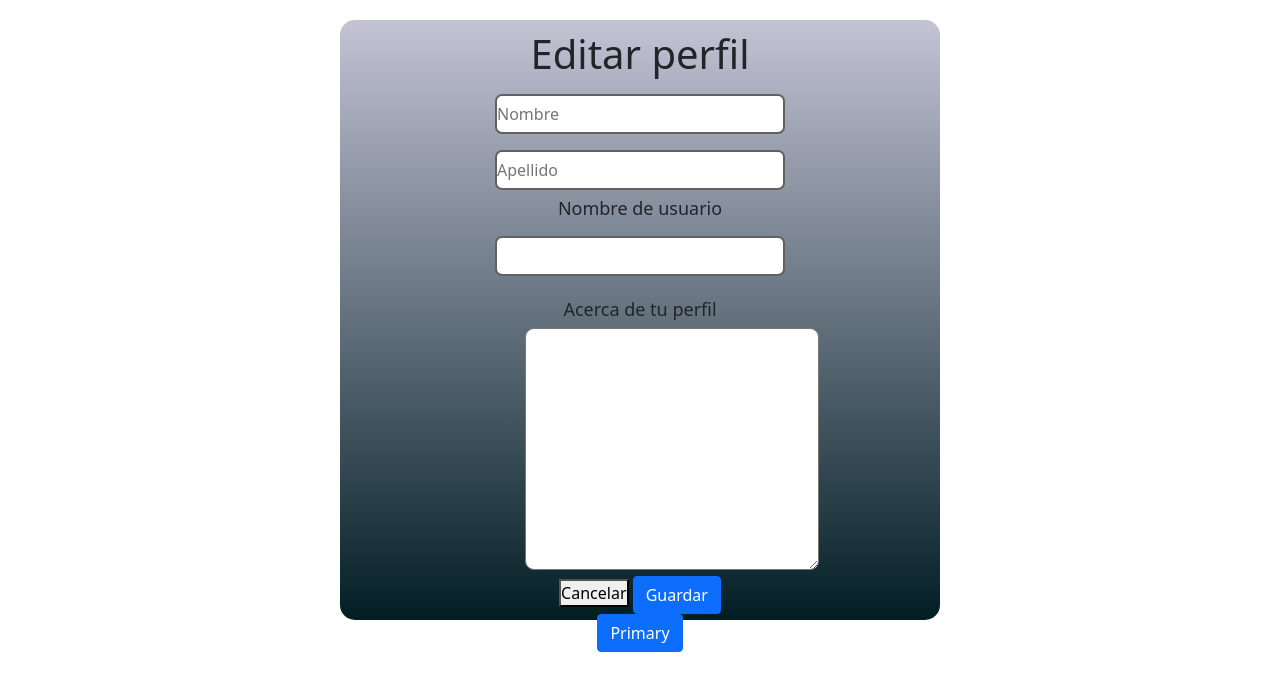
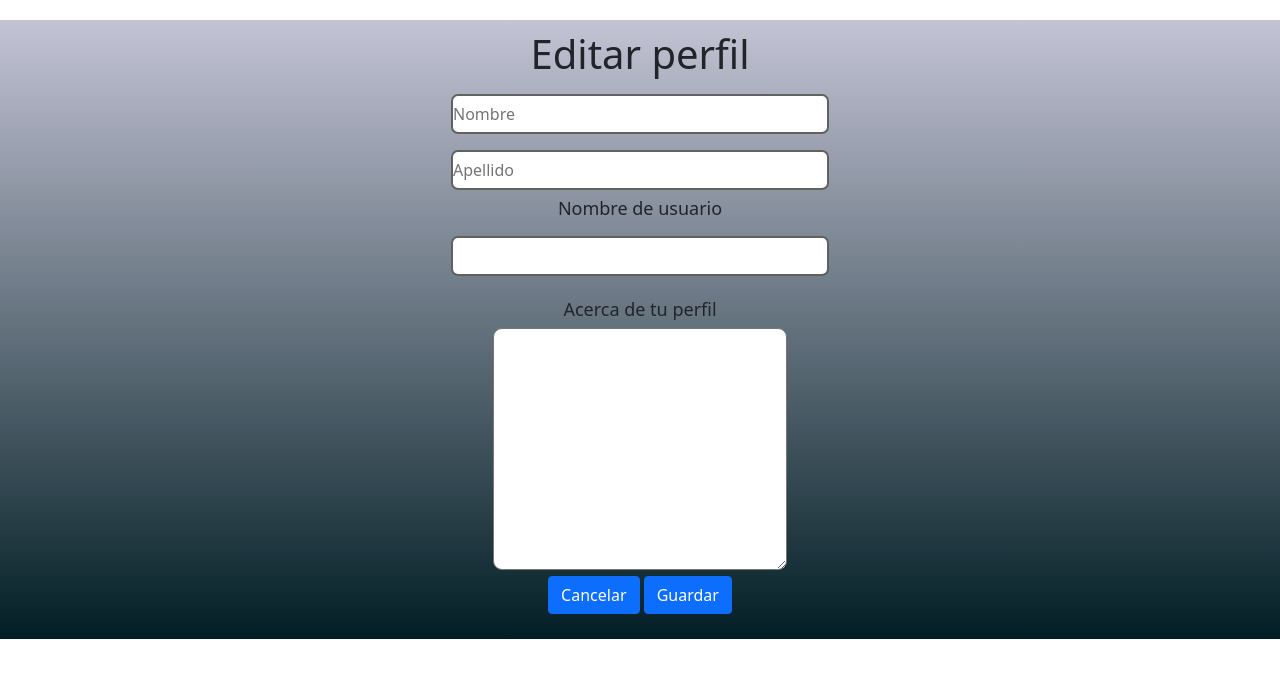
Before and after one commit to alexha31/amiblog, a Flask app: page /config in a window 1280 px wide. Shown: the top 691 px of the page. Run offline with Flask 2, Linux system fonts and the light colour scheme; some libraries are stand-ins or nearby versions.

Commit message:
mas css config

```diff
--- a/static/styles.css
+++ b/static/styles.css
@@ -38,20 +38,20 @@
 
 }
 .contenedor{
-  width: 100%;
+  /*width: 100%;
   max-width: 600px;
-  height: 600px;
+  height: 600px;*/
   padding: 10px;
   margin: 20px auto;
   justify-content: center;
   border: 1px;
-  border-radius: 15px;
+  /*border-radius: 15px;*/
   flex-direction: column;
   background: linear-gradient(#c3c3d4, #021e25);
   text-align: center;
 }
 .contenedor input {
-  width: 50%;
+  width: 30%;
   height: 40px;
   border-radius: 7px;
   border: 2px solid rgba(36, 35, 35, 0.719);
@@ -61,6 +61,7 @@
   border-radius: 9px;
 
 }
+
 h4
 {
   font-size: 18px;
--- a/templates/config.html
+++ b/templates/config.html
@@ -7,7 +7,7 @@
 <link rel="stylesheet" href="static/styles.css">
 <div class="contenedor">
     <form action="/config" method="post">
-        <div>
+        <div class="textoprincipal">
             <h1>Editar perfil </h1>
         </div>
         <div>
@@ -23,10 +23,9 @@
             <h4> Acerca de tu perfil </h4>
             <textarea name="acercade" id="texto" cols="30" rows="10"></textarea>
             <div>
-                <button> Cancelar</button>
+                <button class="btn btn-primary">Cancelar</button>
                 <button class="btn btn-primary" type="submit">Guardar</button>
             </div>
-            <button type="button" class="btn btn-primary">Primary</button>
         </div>
     </form>
 </div>
```
